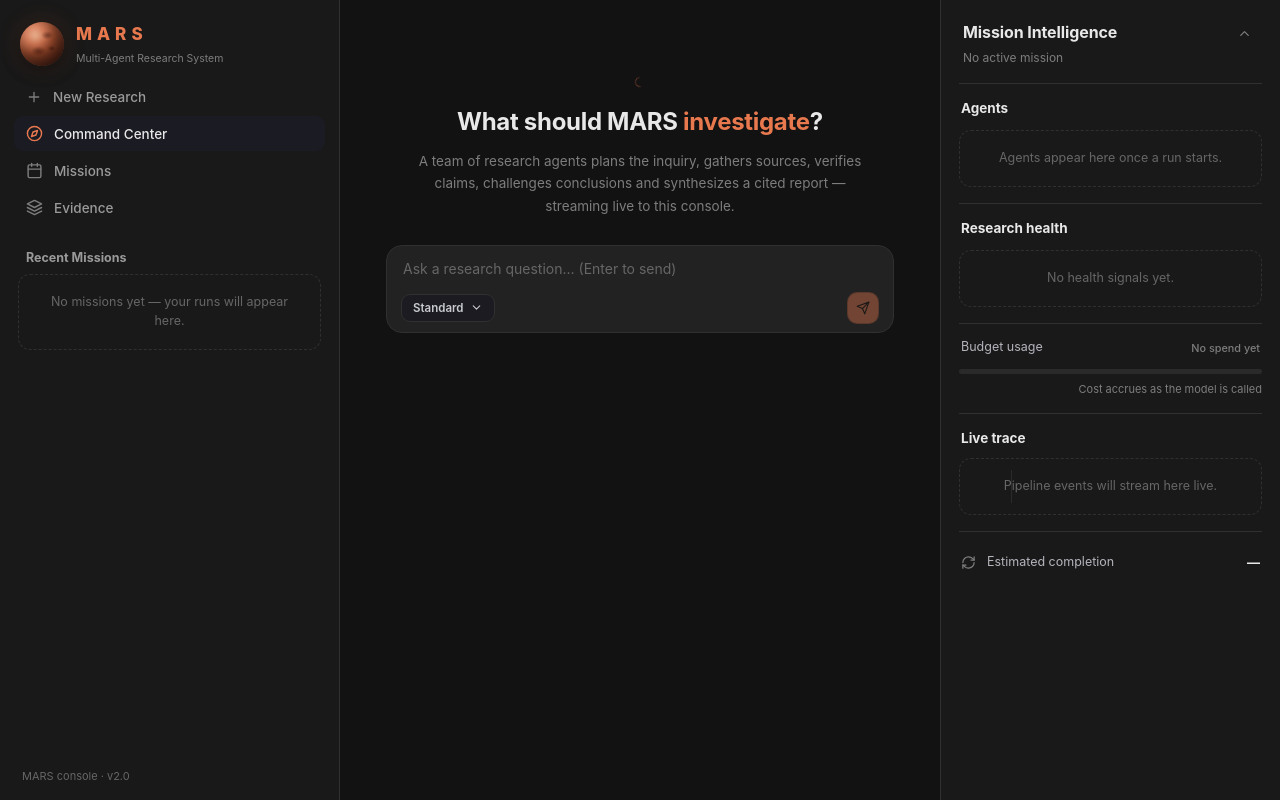
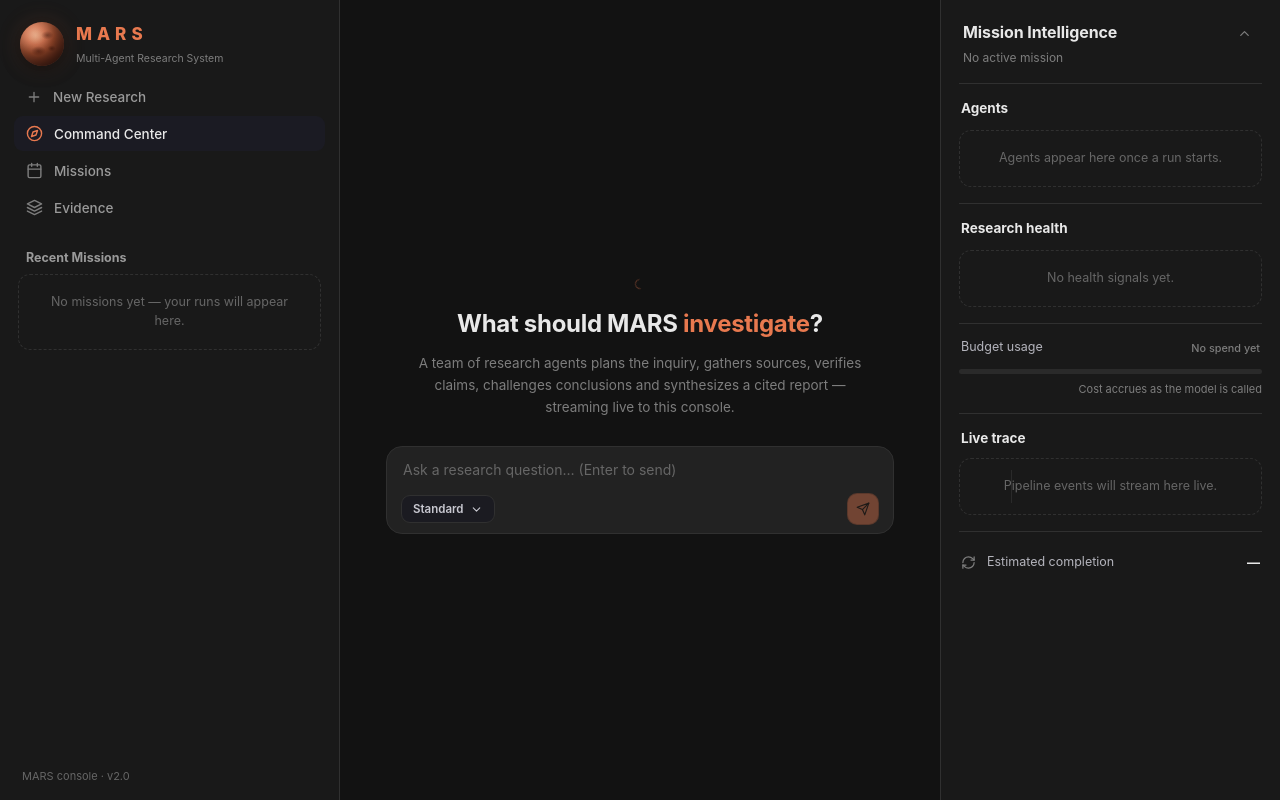
Before and after one commit to AdnanZamanNiloy/mars-ai, a React (Vite) app in the folder frontend/: page / in a window 1280 px wide. Built offline with nearby package versions, Linux system fonts and the light colour scheme.

Commit message:
Vertically center welcome section on empty thread

```diff
--- a/frontend/src/App.jsx
+++ b/frontend/src/App.jsx
@@ -328,7 +328,10 @@ export default function App() {
           <button className="icon-btn menu-btn" onClick={() => setSidebarOpen(true)} aria-label="Open menu">
             <IconMenu size={17} />
           </button>
-          <div className="thread" ref={threadRef}>
+          <div
+            className={`thread${view === "workspace" && messages.length === 0 ? " thread-center" : ""}`}
+            ref={threadRef}
+          >
             <div className="thread-inner">
               {view === "missions" ? (
                 <MissionsView
--- a/frontend/src/layout.css
+++ b/frontend/src/layout.css
@@ -132,6 +132,9 @@
 
 .thread { flex: 1; overflow-y: auto; padding: 22px 26px 12px; }
 .thread-inner { max-width: 1100px; margin: 0 auto; }
+.thread-center { display: flex; align-items: center; justify-content: center; }
+.thread-center .thread-inner { width: 100%; }
+.thread-center .hero-card { padding: 20px 20px 12px; }
 
 .composer-zone {
   flex: none;
```
